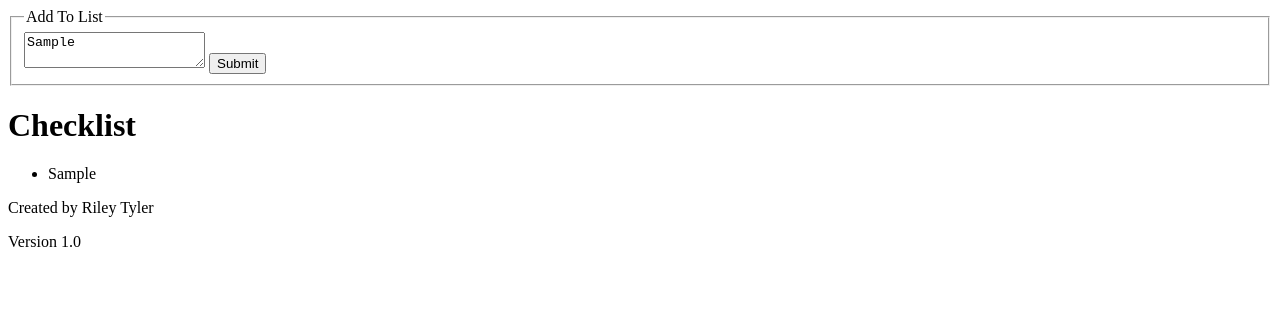
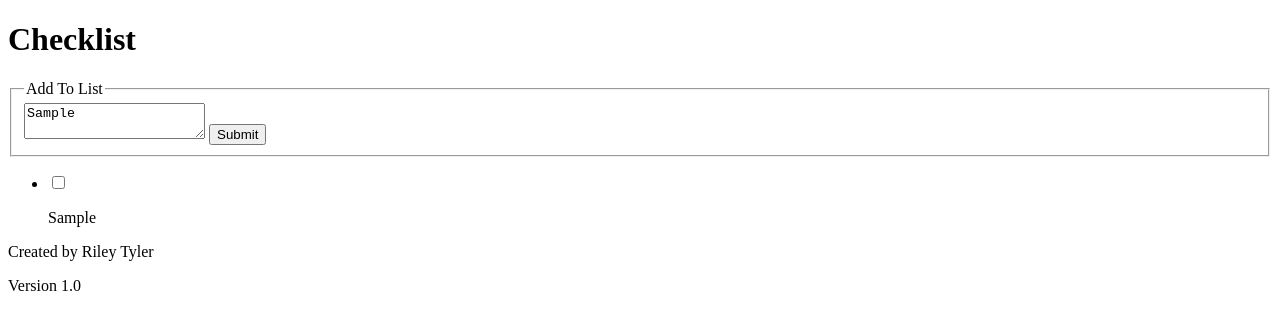
Before and after one commit to RileyTyler12/Reops-Checklist-Maker, a plain HTML site: page index.html in a window 1280 px wide. Both pictures are taken after typing "Sample" into the empty fields and a click on the button "Submit". Drawn offline with Linux system fonts and the light colour scheme.

Commit message:
add functionlity to checlist, mainly save and load

```diff
--- a/index.html
+++ b/index.html
@@ -7,15 +7,13 @@
     <script src="scripts/js_checklist.js" defer></script>
 </head>
 <body>
+    <h1>Checklist</h1>
     <fieldset>
         <legend>Add To List</legend>
         <textarea id="textArea" name="textArea"></textarea>
         <button id="addButton" name="addButton">Submit</button>
     </fieldset>
-
-    <h1>Checklist</h1>
-    <ul id="checklist">
-    </ul>
+    <ul id="checklist"></ul>
 
     <footer>
         <p>Created by Riley Tyler</p>
--- a/scripts/js_checklist.js
+++ b/scripts/js_checklist.js
@@ -1,6 +1,18 @@
 //Written by Riley Tyler
 //JS for adding, saving, and loading the checklist.
 "use strict";
+
+//Check for saved list, if so populate listArray with saved list and html list
+let listArray;
+if (localStorage.getItem("savedChecklist") !== null) {
+    listArray = JSON.parse(localStorage.getItem("savedChecklist"));
+    listArray.forEach(element => {
+        addListItem(element, false);
+    });
+}
+else {
+    listArray = new Array();
+}
 
 //Create Reference to addButton
 let addButton = document.getElementById("addButton");
@@ -12,7 +24,7 @@ addButton.addEventListener("click", validateTextArea);
 function validateTextArea() { //check if textArea is empty, if not add content to checklist
     let textArea = document.getElementById("textArea");
     if (textArea.value.length > 0) {
-        addNewItem();
+        addListItem(textArea.value, true);
         console.log("textArea validated");
     }
     else {
@@ -21,9 +33,25 @@ function validateTextArea() { //check if textArea is empty, if not add content t
 }
 
 //Add New List Item Function
-function addNewItem() {
+function addListItem(text, shouldSave) {
     let checklist = document.getElementById("checklist");
     let listElement = document.createElement("li");
-    listElement.innerHTML = textArea.value;
+    let checkboxElement = document.createElement("input");
+    let checkboxText = document.createElement("p");
+    checkboxElement.type = "checkbox";
+    checkboxElement.value = text;
+    checkboxText.innerHTML = text;
+    listElement.appendChild(checkboxElement);
+    listElement.appendChild(checkboxText);
     checklist.appendChild(listElement);
+    if (shouldSave) {
+        listArray.push(text);
+        //call save list
+        saveList();
+    }
 }
+
+//Save list to localStorage function
+function saveList() {
+    localStorage.setItem("savedChecklist", JSON.stringify(listArray));
+}
```
